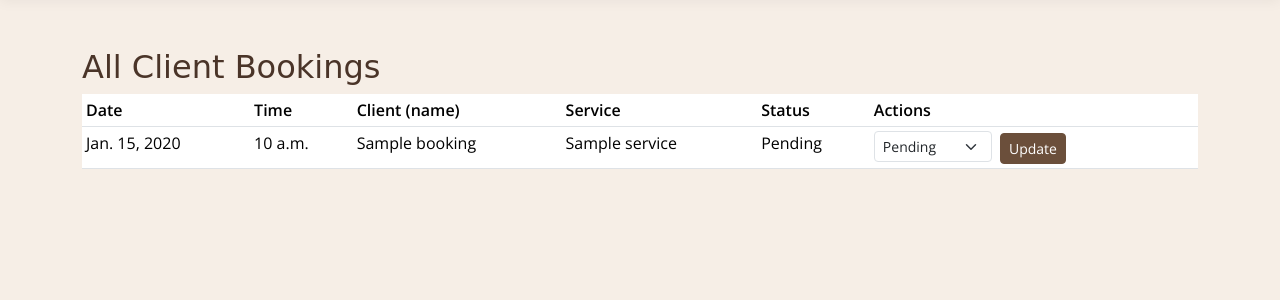
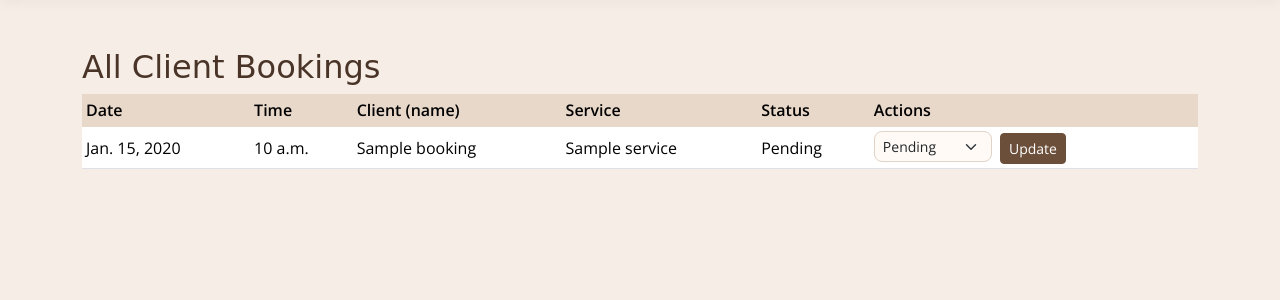
Before and after one commit to NorfolkTate/honeys-hair, a Django app: page /staff/bookings/ in a window 1280 px wide. Shown: the part 56-356 px from the top of the page. Run offline with Django 5.2, Linux system fonts and the light colour scheme; a user stored in the database is signed in; tables that the repository leaves empty hold one stand-in row (values such as "Sample post"); some web fonts are replaced.

Commit message:
add css styling for tables and forms

```diff
--- a/static/css/site.css
+++ b/static/css/site.css
@@ -89,7 +89,7 @@ h3 { font-size: 1.5rem; }
 }
 
 /* ---
-   services cards
+   services
 --- */
 .card {
   border: 0;
@@ -97,3 +97,36 @@ h3 { font-size: 1.5rem; }
   background-color: #fffaf6;
   box-shadow: 0 8px 24px rgba(0,0,0,.06);
 }
+
+/* ---
+   tables
+   --- */
+.table-responsive { overflow-x: auto; }
+.table thead th {
+  background-color: #e8d8c9;
+  border-color: #e8d8c9;
+  font-weight: 600;
+}
+.table td, .table th { vertical-align: middle; }
+.table-striped > tbody > tr:nth-of-type(odd) {
+  --bs-table-accent-bg: #f0e6dc;
+}
+
+/* ---
+   forms
+---- */
+.form-control, .form-select {
+  border-radius: .5rem;
+  border-color: #e0d3c7;
+  background-color: #fffaf6;
+}
+.form-control:focus, .form-select:focus {
+  border-color: #b58863;
+  box-shadow: 0 0 0 .2rem rgba(181,136,99,.25);
+}
+
+/* form container for large screens */
+.form-narrow {
+  max-width: 640px;
+  margin: 2rem auto;
+}
```
